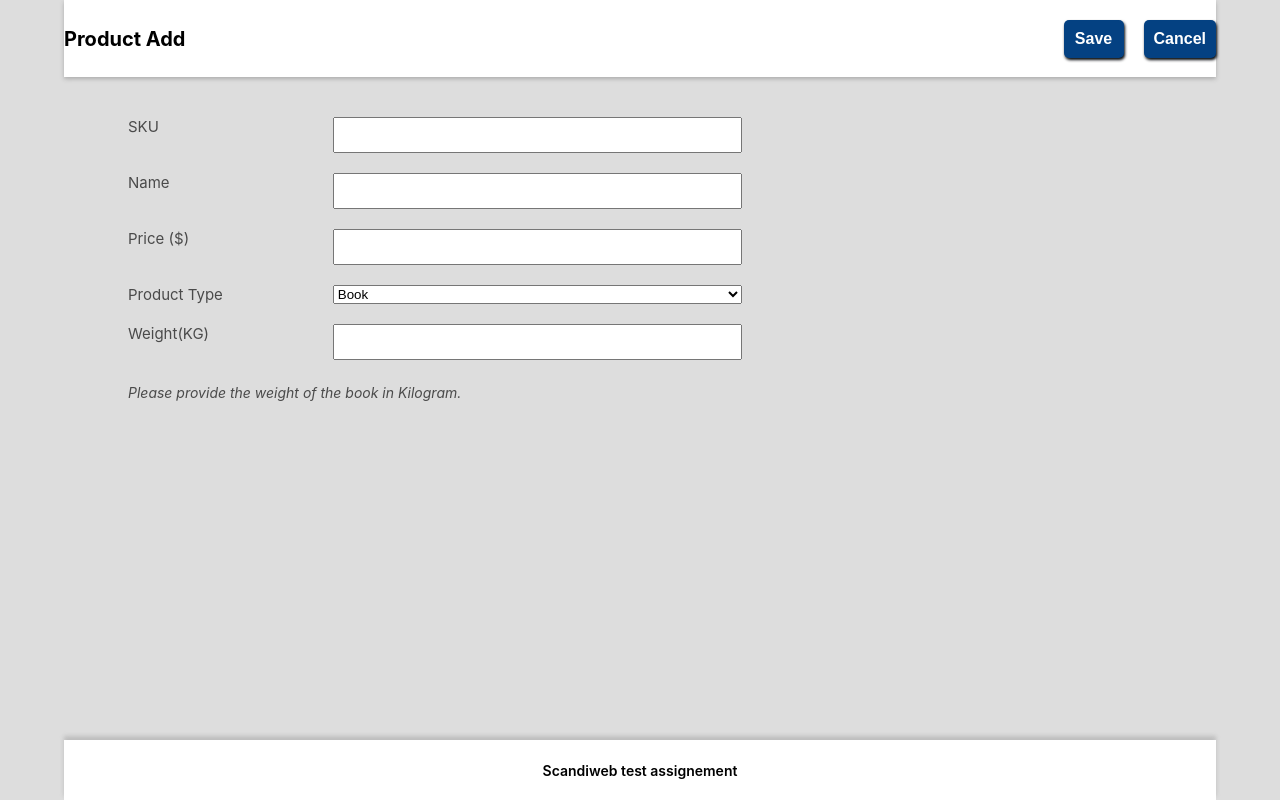
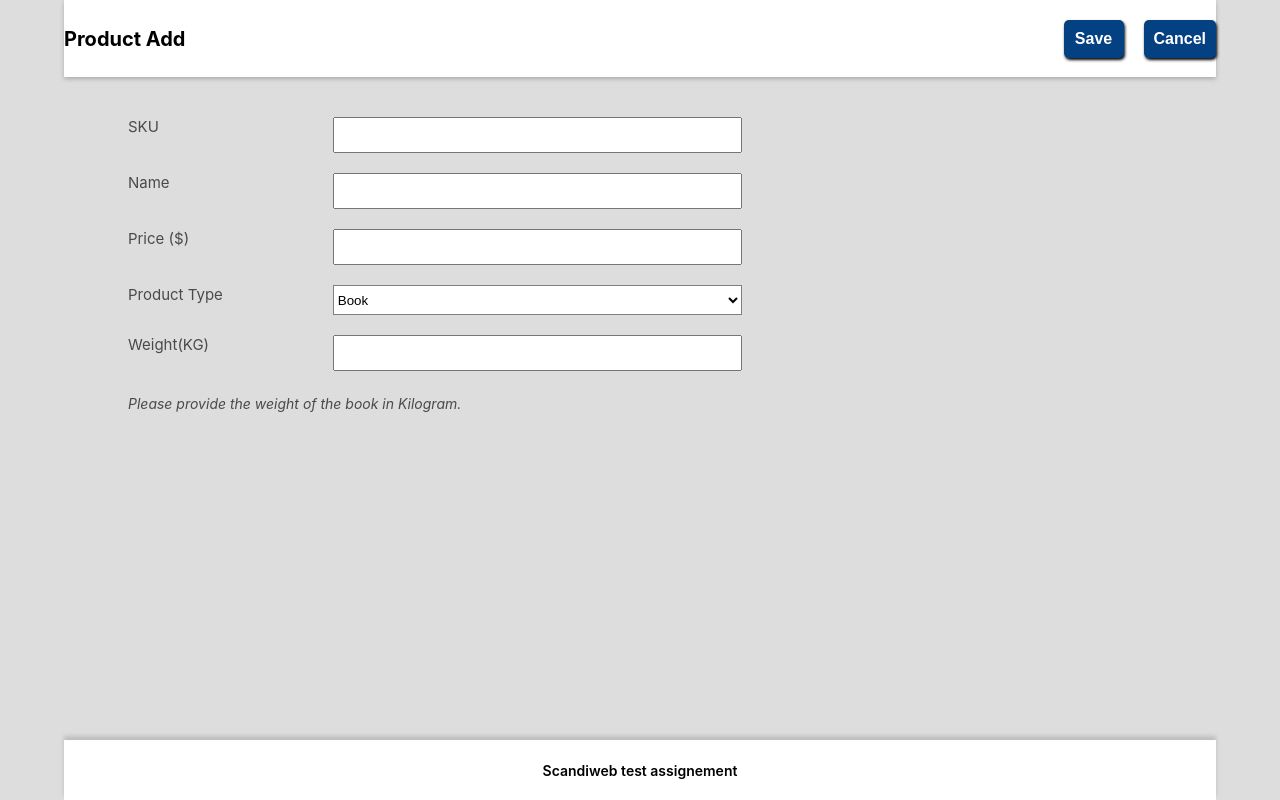
Before and after one commit to camilevahviraki/scandi-test-frontend, a React (Create React App) app: page /add_product in a window 1280 px wide. Built offline with nearby package versions, Linux system fonts and the light colour scheme.

Commit message:
Update style

```diff
--- a/src/components/addProduct/addProduct.css
+++ b/src/components/addProduct/addProduct.css
@@ -75,7 +75,7 @@
     height: 30px;
 }
 
-#producType {
+#productType {
    height: 30px;
    background-color: #fff;
    border: 1px solid gray;
```
